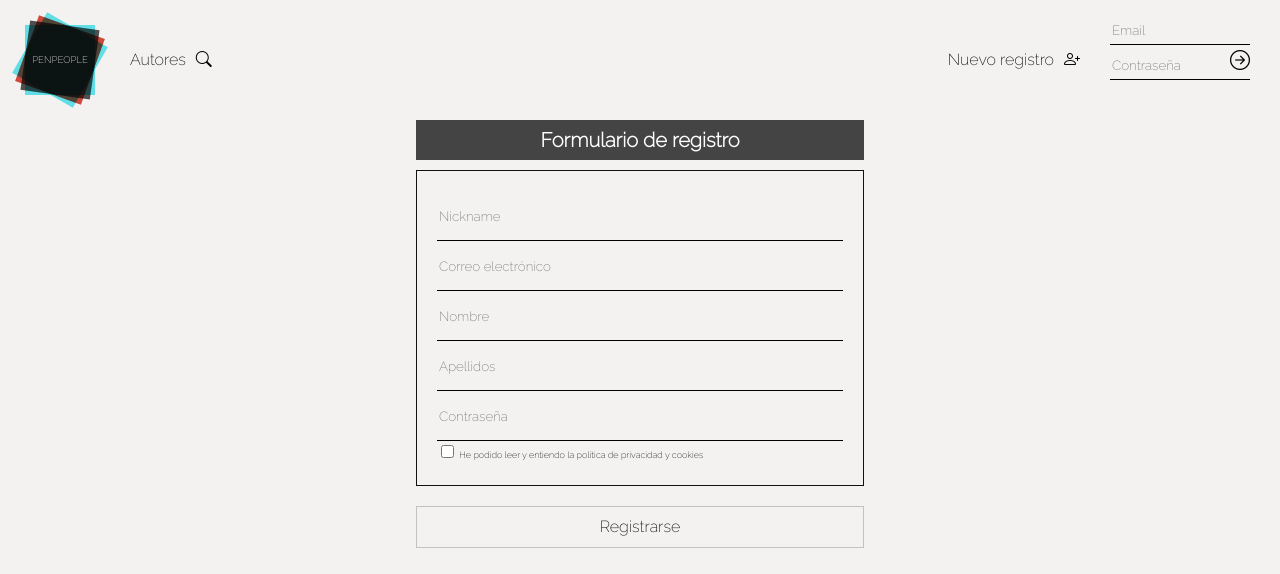
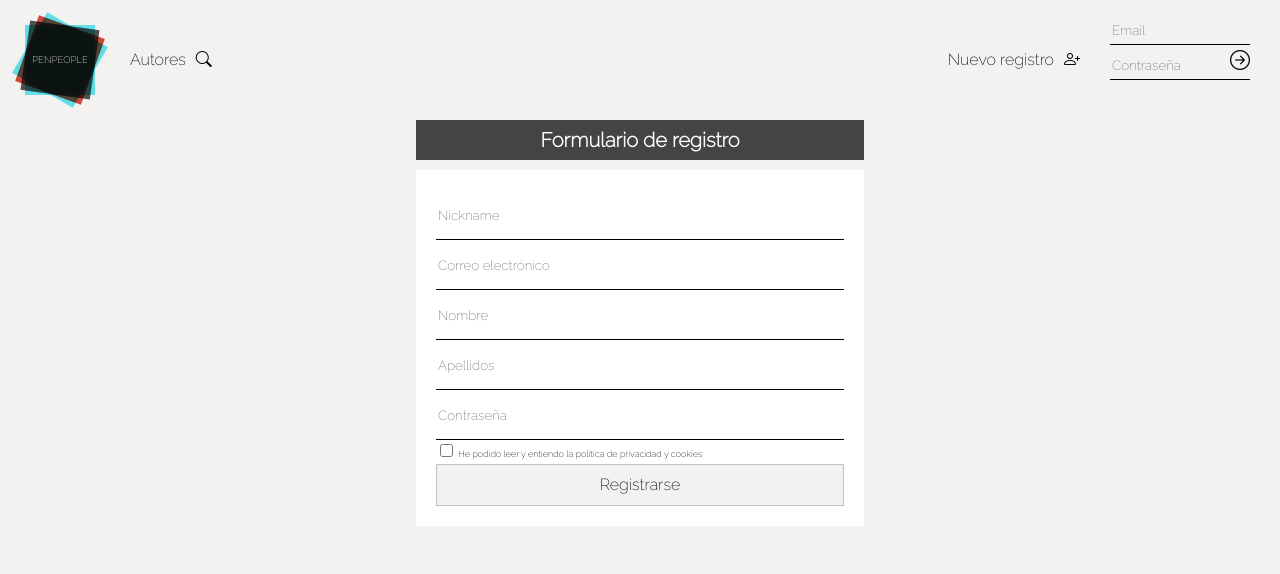
Before and after one commit to rosepernia/penpeople, a Vue app: page /registro in a window 1280 px wide. Shown: the top 574 px of the page. Built offline with nearby package versions, Linux system fonts and the light colour scheme.

Commit message:
commit :)

```diff
--- a/src/views/SignUp.vue
+++ b/src/views/SignUp.vue
@@ -14,8 +14,9 @@
       <div v-if="passworderror" class="error">{{passworderror}}</div>
       <div><label class="priv input-form"><input type="checkbox" v-model="checked" required> He podido leer y entiendo la política de privacidad y cookies</label></div>
       <div v-if="checkerror" class="error">{{checkerror}}</div>
+      <div class="button" type="submit" value="submit">Registrarse</div>
       </div>
-    <div class="button" type="submit" value="submit">Registrarse</div>
+
   </div>
 </template>
 
@@ -60,17 +61,11 @@ export default {
   background-color: transparent;
 }
 
-.box{
-  border: 1px solid #131212;
-  background-color: transparent;
-}
-
 .priv{
   font-size: xx-small;
 }
 
 .button{
- margin-top: 20px;
  text-align: center;
 }
 
```
